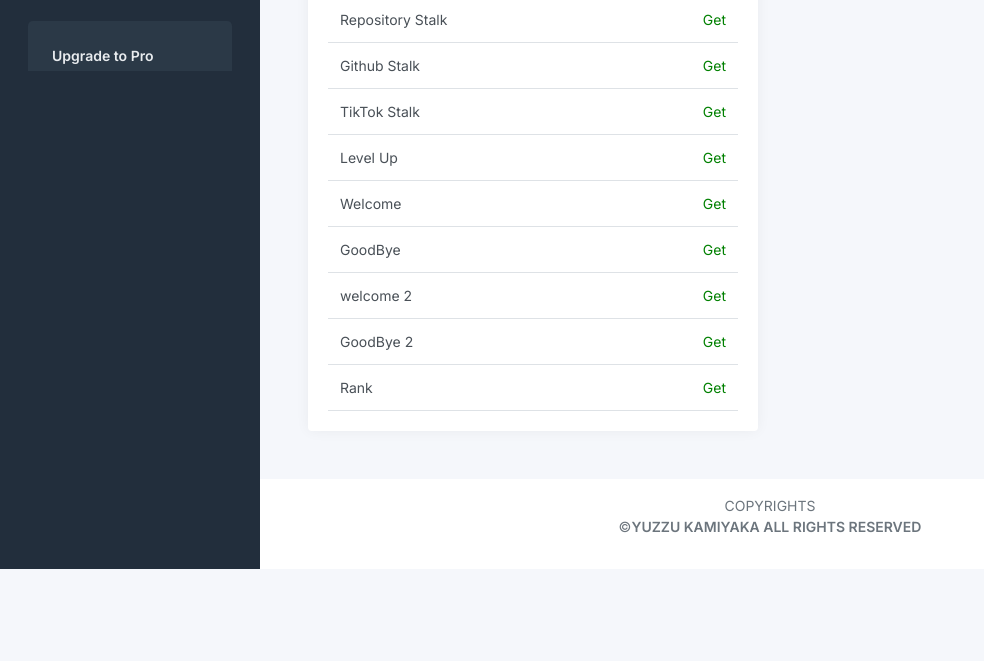
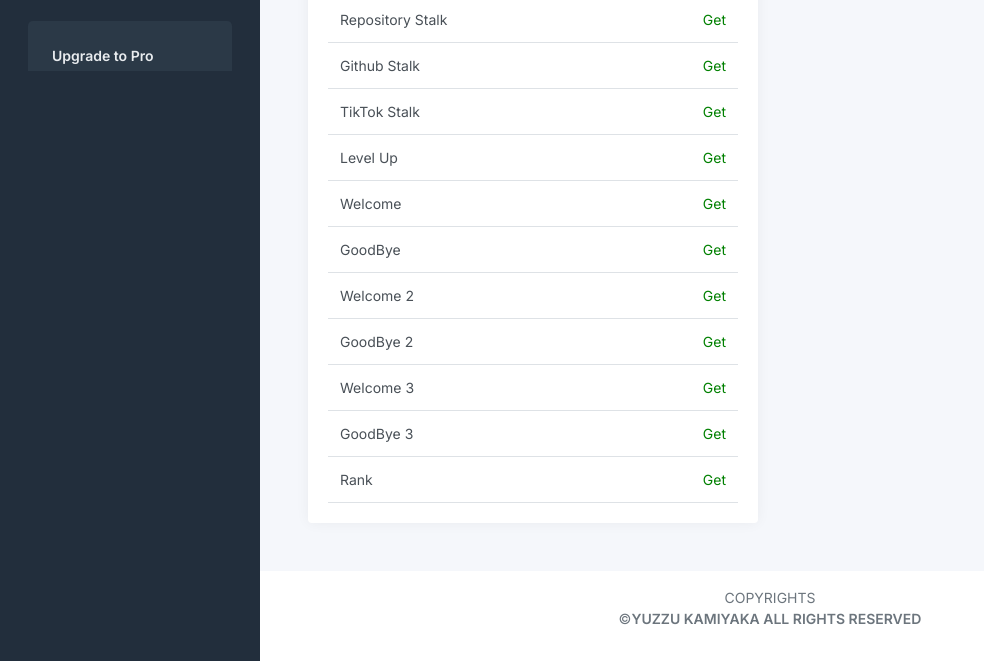
Before and after one commit to Api-te/makan, a website: page views/media.html in a window 1280 px wide. Shown: the part 729-1390 px from the top of the page, without its empty margins (0-984 px from the left). Before the commit the page ends 1298 px from the top, so only its background shows below. Drawn offline with Linux system fonts and the light colour scheme; files that its build step writes are made by us from their sources; files whose address does not match are found by name.

Commit message:
Add files via upload

```diff
--- a/views/media.html
+++ b/views/media.html
@@ -418,7 +418,7 @@ Anying Li Babi
 							</tr>
 
 							<tr>
-							<td>welcome 2</td>
+							<td>Welcome 2</td>
 							<td class="text-end">
 							<a class="green" target="_blank" href="api/welcome2?name=Yuzzu&mem=200&gcname=Yuzzu&picurl=https://i.ibb.co/KGg5rZy/yuzzu-icon.jpg&bgurl=https://i.ibb.co/4YBNyvP/images-76.jpg&gcicon=https://i.ibb.co/KGg5rZy/yuzzu-icon.jpg">Get</a>
 							</td>
@@ -428,6 +428,20 @@ Anying Li Babi
 							<td>GoodBye 2</td>
 							<td class="text-end">
 							<a class="green" target="_blank" href="api/goodbye2?name=Yuzzu&mem=200&gcname=Yuzzu&picurl=https://i.ibb.co/KGg5rZy/yuzzu-icon.jpg&bgurl=https://i.ibb.co/4YBNyvP/images-76.jpg&gcicon=https://i.ibb.co/KGg5rZy/yuzzu-icon.jpg">Get</a>
+							</td>
+							</tr>
+
+							<tr>
+							<td>Welcome 3</td>
+							<td class="text-end">
+							<a class="green" target="_blank" href="api/welcome3?user=Yuzzu&iminator=200&mem=200&gcname=Yuzzu&avatar=https://i.ibb.co/KGg5rZy/yuzzu-icon.jpg&bgurl=https://i.ibb.co/4YBNyvP/images-76.jpg">Get</a>
+							</td>
+							</tr>
+
+							<tr>
+							<td>GoodBye 3</td>
+							<td class="text-end">
+							<a class="green" target="_blank" href="api/goodbye3?user=Yuzzu&iminator=200&mem=200&gcname=Yuzzu&avatar=https://i.ibb.co/KGg5rZy/yuzzu-icon.jpg&bgurl=https://i.ibb.co/4YBNyvP/images-76.jpg">Get</a>
 							</td>
 							</tr>
 
```
